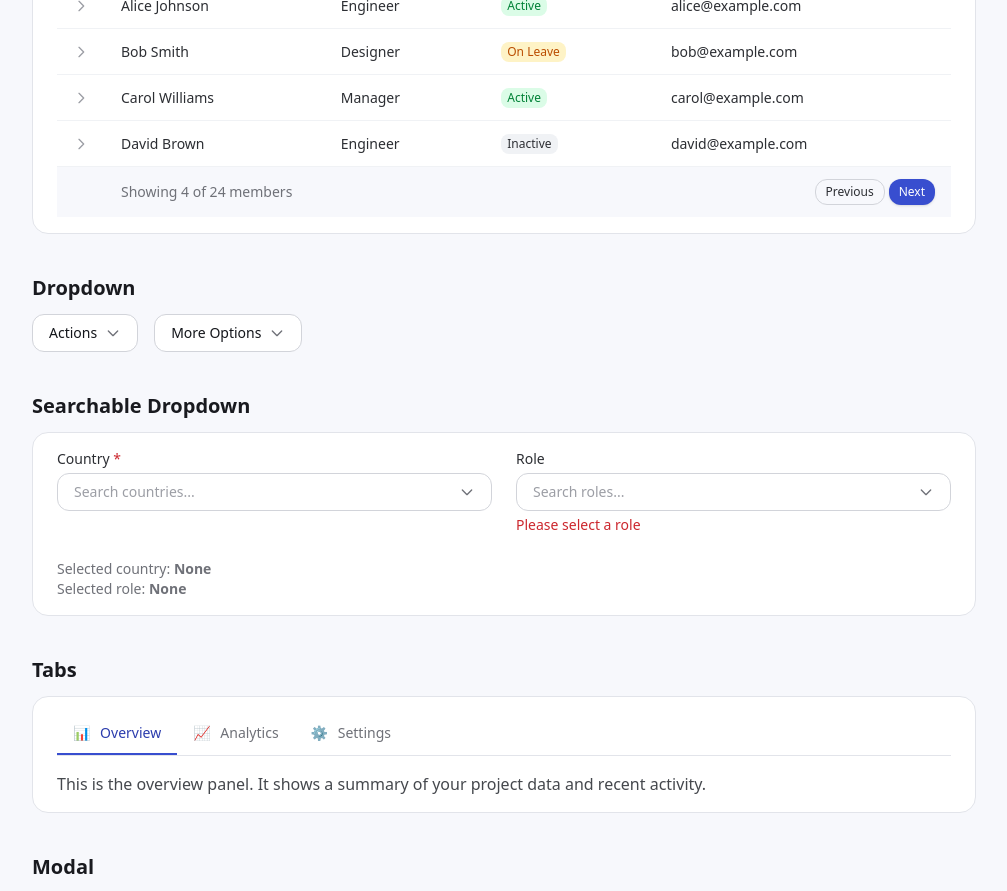
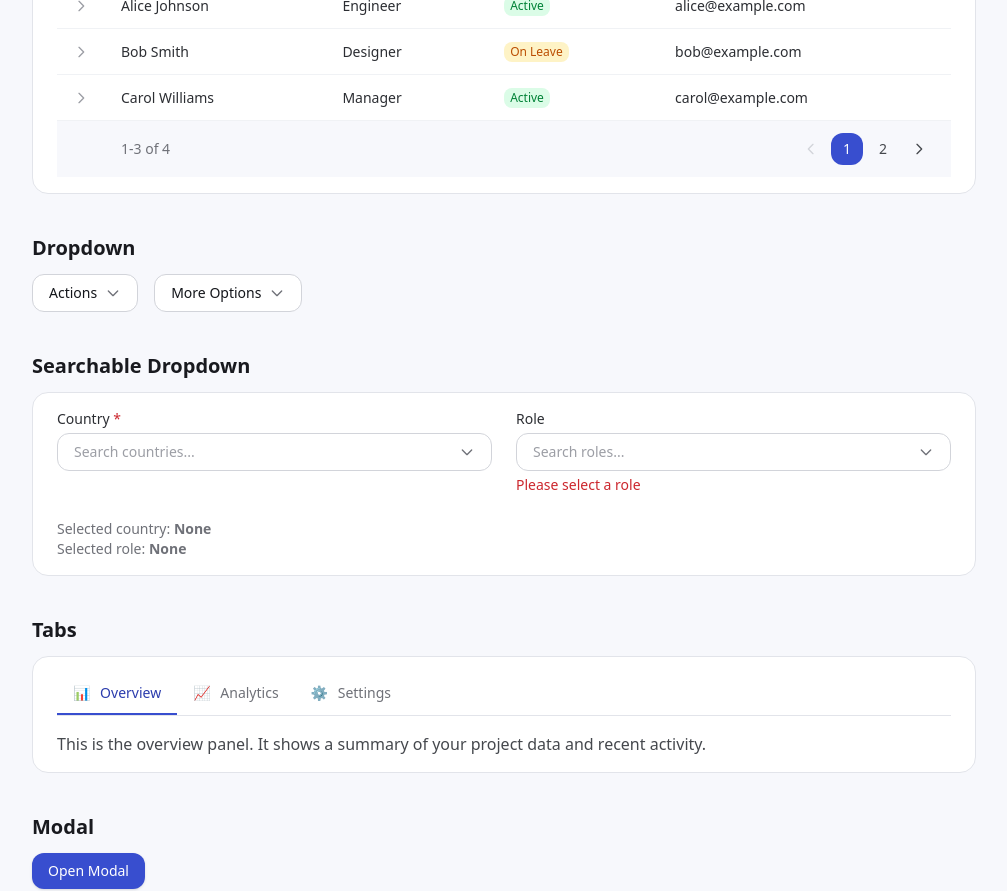
Before and after one commit to DhandyF/ui-assets, a Vue app: page / in a window 1280 px wide. Shown: the part 1920-2811 px from the top of the page, without its empty margins (136-1143 px from the left). Built offline with nearby package versions, Linux system fonts and the light colour scheme.

Commit message:
update: table pagination

```diff
--- a/src/App.vue
+++ b/src/App.vue
@@ -149,7 +149,7 @@ const roles = ['Engineer', 'Designer', 'Product Manager', 'Data Analyst', 'DevOp
       <h2 class="text-xl font-semibold text-surface-800">Table</h2>
       <Card variant="bordered" class="p-0">
         <template #header><span class="font-semibold">Team Members</span></template>
-        <Table :columns="tableColumns" :rows="tableRows" expandable>
+        <Table :columns="tableColumns" :rows="tableRows" expandable :per-page="3">
           <template #status="{ value }">
             <Badge :variant="value === 'Active' ? 'success' : value === 'On Leave' ? 'warning' : 'default'" size="sm">
               {{ value }}
@@ -168,15 +168,6 @@ const roles = ['Engineer', 'Designer', 'Product Manager', 'Data Analyst', 'DevOp
               <div>
                 <p class="text-surface-500">Joined</p>
                 <p class="font-medium text-surface-800">{{ row.joined }}</p>
-              </div>
-            </div>
-          </template>
-          <template #footer>
-            <div class="flex items-center justify-between text-sm text-surface-500">
-              <span>Showing 4 of 24 members</span>
-              <div class="flex gap-1">
-                <Button size="xs" variant="outline">Previous</Button>
-                <Button size="xs" variant="primary">Next</Button>
               </div>
             </div>
           </template>
--- a/src/components/ui/Table.vue
+++ b/src/components/ui/Table.vue
@@ -22,16 +22,16 @@
           </th>
         </tr>
       </thead>
-      <template v-for="(row, i) in sortedRows" :key="i">
+      <template v-for="(row, i) in paginatedRows" :key="i">
         <tr
           class="border-b border-surface-100 hover:bg-surface-50/50 transition-colors"
           :class="{ 'cursor-pointer': expandable }"
-          @click="expandable && toggleExpand(i)"
+          @click="expandable && toggleExpand(rowId(row, i))"
         >
           <td v-if="expandable" class="w-10 px-4 py-3">
             <svg
               class="w-4 h-4 text-surface-400 transition-transform duration-200"
-              :class="{ 'rotate-90': expandedRows.has(i) }"
+              :class="{ 'rotate-90': expandedRows.has(rowId(row, i)) }"
               fill="none" viewBox="0 0 24 24" stroke="currentColor" stroke-width="2"
             ><path stroke-linecap="round" stroke-linejoin="round" d="M9 5l7 7-7 7"/></svg>
           </td>
@@ -41,21 +41,57 @@
             </slot>
           </td>
         </tr>
-        <tr v-if="expandable && expandedRows.has(i)">
+        <tr v-if="expandable && expandedRows.has(rowId(row, i))">
           <td :colspan="columns.length + 1" class="p-0">
             <Transition name="expand">
-              <div v-if="expandedRows.has(i)" class="px-6 py-4 bg-surface-50/60 border-b border-surface-100">
+              <div v-if="expandedRows.has(rowId(row, i))" class="px-6 py-4 bg-surface-50/60 border-b border-surface-100">
                 <slot name="expanded" :row="row" :index="i" />
               </div>
             </Transition>
           </td>
         </tr>
       </template>
-      <tfoot v-if="$slots.footer">
+      <tfoot v-if="$slots.footer || totalPages > 1">
         <tr class="bg-surface-50">
           <td v-if="expandable" class="px-4 py-3"></td>
           <td :colspan="columns.length" class="px-4 py-3">
-            <slot name="footer" />
+            <slot name="footer">
+              <div class="flex items-center justify-between">
+                <span class="text-sm text-surface-500">
+                  {{ (currentPage - 1) * perPage + 1 }}-{{ currentPage === totalPages ? sortedRows.length : currentPage * perPage }} of {{ sortedRows.length }}
+                </span>
+                <div class="flex items-center gap-1">
+                  <button
+                    class="inline-flex items-center justify-center w-8 h-8 rounded-lg text-sm transition-colors cursor-pointer"
+                    :class="currentPage === 1 ? 'text-surface-300 cursor-not-allowed' : 'text-surface-600 hover:bg-surface-100'"
+                    :disabled="currentPage === 1"
+                    @click="currentPage--"
+                  >
+                    <svg class="w-4 h-4" fill="none" viewBox="0 0 24 24" stroke="currentColor" stroke-width="2"><path stroke-linecap="round" stroke-linejoin="round" d="M15 19l-7-7 7-7"/></svg>
+                  </button>
+                  <template v-for="page in visiblePages" :key="page">
+                    <button
+                      v-if="page === '...'"
+                      class="inline-flex items-center justify-center w-8 h-8 text-sm text-surface-400"
+                    >&hellip;</button>
+                    <button
+                      v-else
+                      class="inline-flex items-center justify-center w-8 h-8 rounded-lg text-sm font-medium transition-colors cursor-pointer"
+                      :class="page === currentPage ? 'bg-primary-600 text-white' : 'text-surface-600 hover:bg-surface-100'"
+                      @click="currentPage = page"
+                    >{{ page }}</button>
+                  </template>
+                  <button
+                    class="inline-flex items-center justify-center w-8 h-8 rounded-lg text-sm transition-colors cursor-pointer"
+                    :class="currentPage === totalPages ? 'text-surface-300 cursor-not-allowed' : 'text-surface-600 hover:bg-surface-100'"
+                    :disabled="currentPage === totalPages"
+                    @click="currentPage++"
+                  >
+                    <svg class="w-4 h-4" fill="none" viewBox="0 0 24 24" stroke="currentColor" stroke-width="2"><path stroke-linecap="round" stroke-linejoin="round" d="M9 5l7 7-7 7"/></svg>
+                  </button>
+                </div>
+              </div>
+            </slot>
           </td>
         </tr>
       </tfoot>
@@ -64,17 +100,56 @@
 </template>
 
 <script setup>
-import { ref, computed } from 'vue'
+import { ref, computed, watch } from 'vue'
 
 const props = defineProps({
   columns: { type: Array, required: true },
   rows: { type: Array, default: () => [] },
   expandable: { type: Boolean, default: false },
+  perPage: { type: Number, default: 10 },
 })
 
 const sortKey = ref(null)
 const sortOrder = ref('asc')
+const currentPage = ref(1)
 const expandedRows = ref(new Set())
+
+const sortedRows = computed(() => {
+  if (!sortKey.value) return props.rows
+  return [...props.rows].sort((a, b) => {
+    const aVal = a[sortKey.value]
+    const bVal = b[sortKey.value]
+    const result = aVal < bVal ? -1 : aVal > bVal ? 1 : 0
+    return sortOrder.value === 'asc' ? result : -result
+  })
+})
+
+const totalPages = computed(() => Math.max(1, Math.ceil(sortedRows.value.length / props.perPage)))
+
+const paginatedRows = computed(() => {
+  const start = (currentPage.value - 1) * props.perPage
+  return sortedRows.value.slice(start, start + props.perPage)
+})
+
+const visiblePages = computed(() => {
+  const total = totalPages.value
+  const current = currentPage.value
+  if (total <= 7) return Array.from({ length: total }, (_, i) => i + 1)
+
+  const pages = []
+  pages.push(1)
+  if (current > 3) pages.push('...')
+  for (let i = Math.max(2, current - 1); i <= Math.min(total - 1, current + 1); i++) {
+    pages.push(i)
+  }
+  if (current < total - 2) pages.push('...')
+  pages.push(total)
+  return pages
+})
+
+function rowId(row, index) {
+  return row.id ?? index + (currentPage.value - 1) * props.perPage
+}
 
 function toggleSort(key) {
   if (sortKey.value === key) {
@@ -85,24 +160,23 @@ function toggleSort(key) {
   }
 }
 
-function toggleExpand(index) {
+function toggleExpand(id) {
   const next = new Set(expandedRows.value)
-  if (next.has(index)) {
-    next.delete(index)
+  if (next.has(id)) {
+    next.delete(id)
   } else {
-    next.add(index)
+    next.add(id)
   }
   expandedRows.value = next
 }
 
-const sortedRows = computed(() => {
-  if (!sortKey.value) return props.rows
-  return [...props.rows].sort((a, b) => {
-    const aVal = a[sortKey.value]
-    const bVal = b[sortKey.value]
-    const result = aVal < bVal ? -1 : aVal > bVal ? 1 : 0
-    return sortOrder.value === 'asc' ? result : -result
-  })
+watch(totalPages, (total) => {
+  if (currentPage.value > total) currentPage.value = total
+})
+
+watch(() => props.rows, () => {
+  currentPage.value = 1
+  expandedRows.value = new Set()
 })
 </script>
 
```
Also changed, not shown: 3 other files (tests, documents, lock files or other folders).
